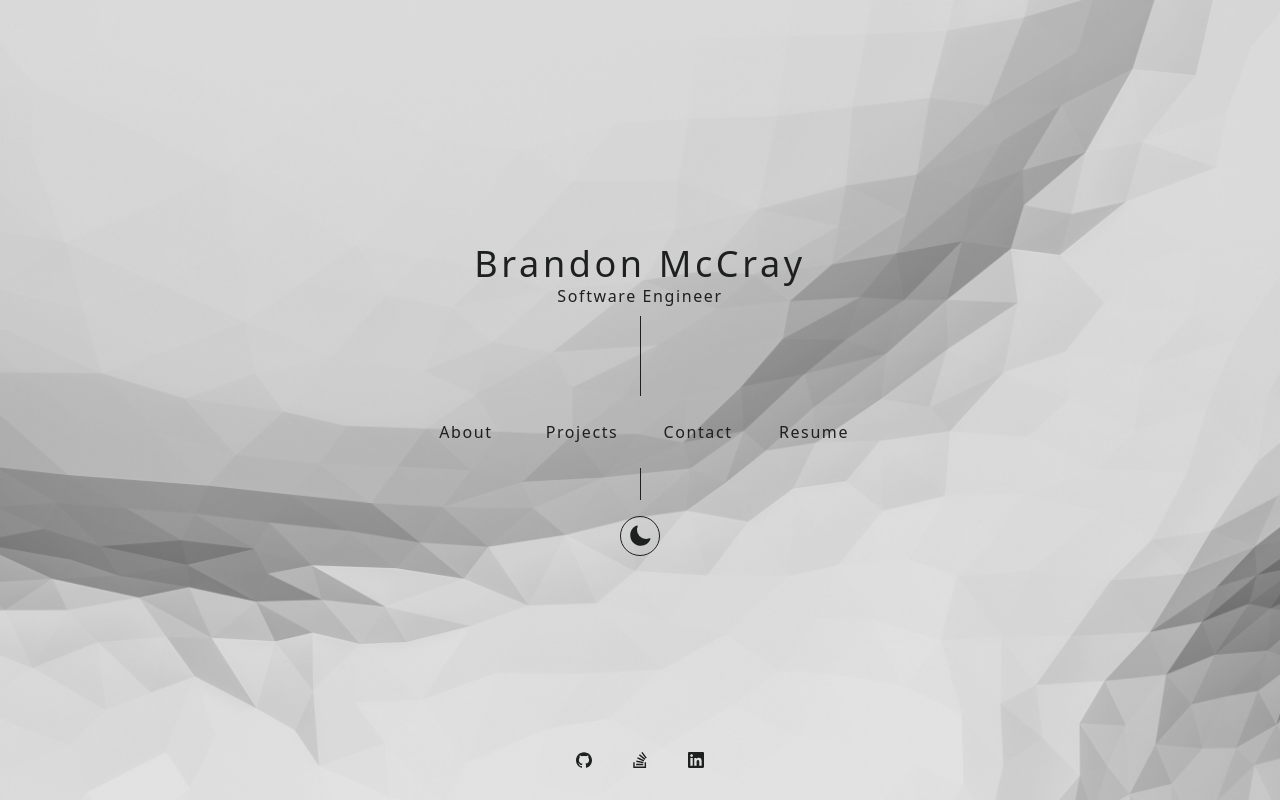
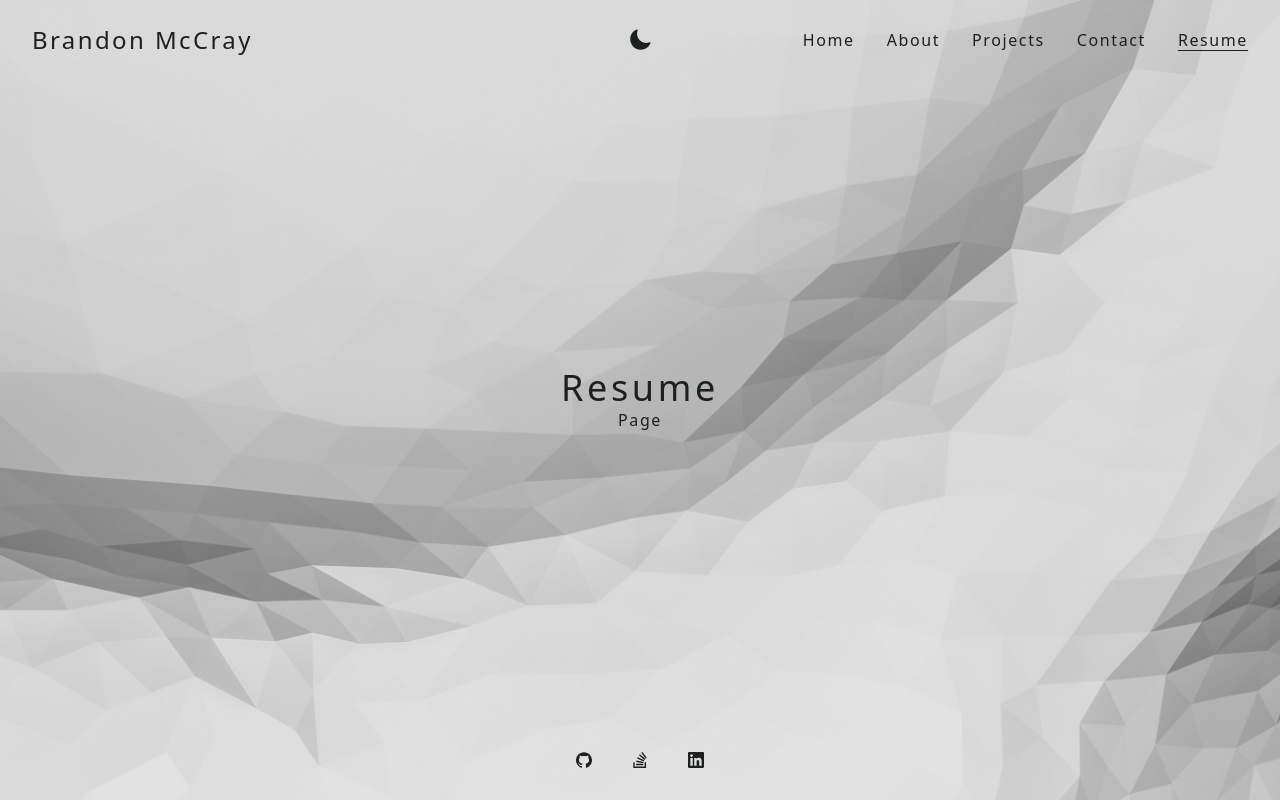
Before and after one commit to bradmccray89/portfolio-angular, an Angular app: page /resume in a window 1280 px wide. Before the commit this address led to /home. Built offline with nearby package versions, Linux system fonts and the light colour scheme.

Commit message:
added a resume page

```diff
--- a/src/app/app-routing.module.ts
+++ b/src/app/app-routing.module.ts
@@ -1,3 +1,4 @@
+import { ResumeComponent } from './pages/resume/resume.component';
 import { BlogComponent } from './pages/blog/blog.component';
 import { ProjectsComponent } from './pages/projects/projects.component';
 import { NgModule } from '@angular/core';
@@ -34,6 +35,10 @@ const routes: Routes = [
     data: { animation: 'blog' },
   },
   {
+    path: 'resume',
+    component: ResumeComponent,
+  },
+  {
     path: '**',
     redirectTo: 'home',
   },
--- a/src/app/app.module.ts
+++ b/src/app/app.module.ts
@@ -12,6 +12,7 @@ import { AboutComponent } from './pages/about/about.component';
 import { ProjectsComponent } from './pages/projects/projects.component';
 import { BlogComponent } from './pages/blog/blog.component';
 import { ContactComponent } from './pages/contact/contact.component';
+import { ResumeComponent } from './pages/resume/resume.component';
 
 @NgModule({
   declarations: [
@@ -23,6 +24,7 @@ import { ContactComponent } from './pages/contact/contact.component';
     ProjectsComponent,
     BlogComponent,
     ContactComponent,
+    ResumeComponent,
   ],
   imports: [
     BrowserModule,
--- a/src/app/components/navbar/navbar.component.ts
+++ b/src/app/components/navbar/navbar.component.ts
@@ -81,6 +81,7 @@ export class NavbarComponent implements OnInit {
     // { name: 'Blog', link: '/blog'},
     { name: 'Projects', link: '/projects' },
     { name: 'Contact', link: '/contact' },
+    { name: 'Resume', link: '/resume' },
   ];
 
   constructor(
--- a/src/app/pages/contact/contact.component.html
+++ b/src/app/pages/contact/contact.component.html
@@ -11,7 +11,7 @@
       </p>
       <a
         class="px-12 py-2 bg-[#5c8567] md:hover:bg-[#5c8567]/80 content text-light_text"
-        href="mailto:bradmccray89@gmail.com"
+        href="mailto:bradmccray89@gmail.com?subject=Hello%20Brandon!"
       >
         Email Me!
       </a>
--- a/src/app/pages/home/home.component.html
+++ b/src/app/pages/home/home.component.html
@@ -26,12 +26,20 @@
       >
         Contact
       </button>
-      <a
-        class="flex items-center justify-center h-10 w-28 md:hover:bg-black/20 md:hover:dark:bg-white/20 content"
-        href="/Brandon_McCray_Resume.pdf"
+      <button
+        class="h-10 w-28 md:hover:bg-black/20 md:hover:dark:bg-white/20 content"
+        routerLink="/resume"
       >
         Resume
-      </a>
+      </button>
+      <!-- <a
+        class="flex items-center justify-center h-10 w-28 md:hover:bg-black/20 md:hover:dark:bg-white/20 content"
+        href="/assets/Brandon_McCray_resume.pdf"
+        target="_blank"
+        rel="noopener noreferrer"
+      >
+        Resume
+      </a> -->
     </div>
     <span class="block h-8 my-4 border-r border-current content"></span>
     <div class="flex items-center justify-center transition-none content">
--- a/src/app/pages/projects/projects.component.html
+++ b/src/app/pages/projects/projects.component.html
@@ -9,11 +9,11 @@
     </div>
     <a
       *ngFor="let project of projectList"
-      class="w-full p-8 overflow-hidden cursor-pointer bg-white/20 md:hover:bg-white/50 content"
+      class="w-full overflow-hidden cursor-pointer bg-white/20 md:hover:bg-white/50 content"
       href="{{ project.link }}"
       target="_blank"
     >
-      <div class="w-full h-full md:hover:scale-105">
+      <div class="w-full h-full p-8 md:hover:scale-105">
         <div class="text-xl">{{ project.title }}</div>
         <div class="text-sm">{{ project.description }}</div>
       </div>
--- /dev/null
+++ b/src/app/pages/resume/resume.component.html
@@ -0,0 +1,6 @@
+<div class="page-container">
+  <div class="flex flex-col items-center justify-center" @enterAnimation>
+    <div class="text-4xl content">Resume</div>
+    <div class="content">Page</div>
+  </div>
+</div>
--- /dev/null
+++ b/src/app/pages/resume/resume.component.ts
@@ -0,0 +1,43 @@
+import { NavigationService } from './../../services/navigation.service';
+import { Component, OnInit } from '@angular/core';
+import {
+  animate,
+  query,
+  stagger,
+  style,
+  transition,
+  trigger,
+} from '@angular/animations';
+
+@Component({
+  selector: 'app-resume',
+  templateUrl: './resume.component.html',
+  styleUrls: ['./resume.component.scss'],
+  animations: [
+    trigger('enterAnimation', [
+      transition(':enter', [
+        query(
+          '.content',
+          [
+            style({ transform: 'translateY(30px)', opacity: 0 }),
+            stagger(
+              '180ms',
+              animate(
+                '500ms 200ms ease-out',
+                style({ transform: 'translateY(0)', opacity: 1 })
+              )
+            ),
+          ],
+          { optional: true }
+        ),
+      ]),
+    ]),
+  ],
+})
+export class ResumeComponent implements OnInit {
+  constructor(private navigationService: NavigationService) {}
+
+  ngOnInit(): void {
+    this.navigationService.setShowNavbar(true);
+  }
+}
```
Also changed, not shown: src/app/pages/resume/resume.component.scss (added), 1 other file (tests, documents, lock files or other folders).
